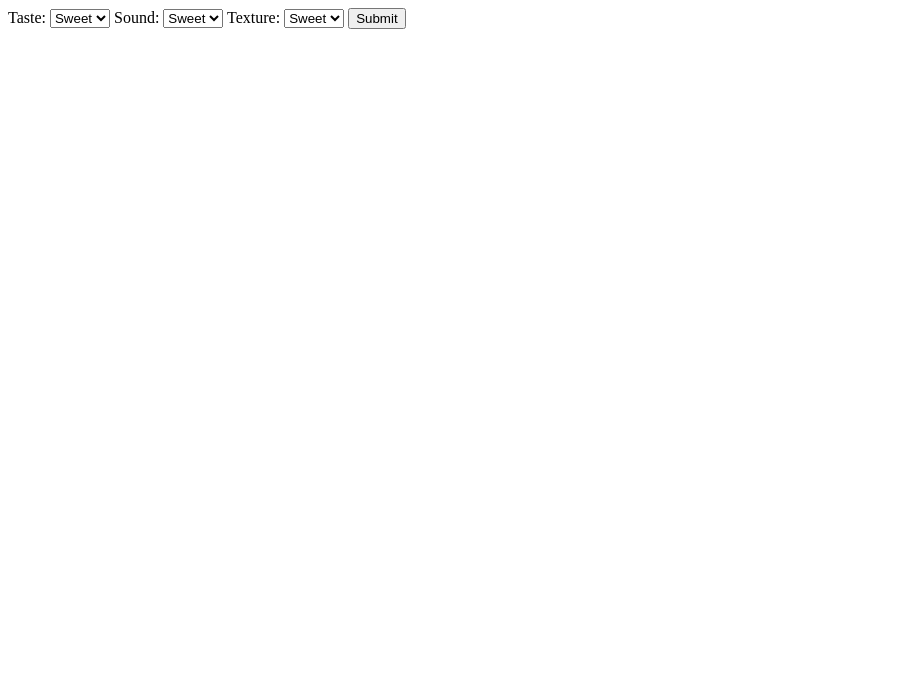
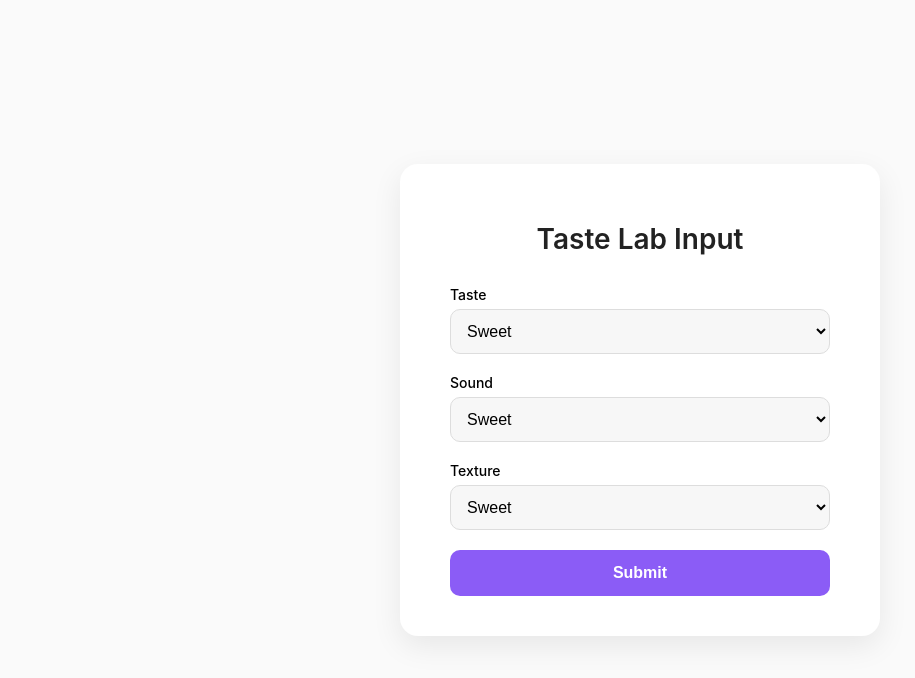
Before and after one commit to pancakecloud/Taste-Lab, a website: page public/index.html in a window 1280 px wide. Shown: the whole page, without its empty margins (0-915 px from the left). Drawn offline with Linux system fonts and the light colour scheme.

Commit message:
Improve form page UI and update CSS

```diff
--- a/public/index.html
+++ b/public/index.html
@@ -1,32 +1,130 @@
-<form id="tasteForm">
-  <label>Taste:
+<!DOCTYPE html>
+<html lang="en">
+<head>
+  <meta charset="UTF-8">
+  <title>Taste Input</title>
+</head>
+
+<body>
+  <div class="container">
+    <h1 class="title">Taste Lab Input</h1>
+
+    <form id="tasteForm" class="form">
+      <div class="field">
+        <label>Taste</label>
         <select name="taste">
           <option value="sweet">Sweet</option>
           <option value="sour">Sour</option>
           <option value="bitter">Bitter</option>
           <option value="salty">Salty</option>
         </select>
-  </label>
+      </div>
 
-  <label>Sound:
+      <div class="field">
+        <label>Sound</label>
         <select name="sound">
           <option value="sweet">Sweet</option>
           <option value="sour">Sour</option>
           <option value="bitter">Bitter</option>
           <option value="salty">Salty</option>
         </select>
-  </label>
+      </div>
 
-  <label>Texture:
+      <div class="field">
+        <label>Texture</label>
         <select name="texture">
           <option value="sweet">Sweet</option>
           <option value="sour">Sour</option>
           <option value="bitter">Bitter</option>
           <option value="salty">Salty</option>
         </select>
-  </label>
+      </div>
 
-  <button type="submit">Submit</button>
+      <button type="submit" class="btn">Submit</button>
     </form>
+  </div>
+
+  <style>
+    /* ---------- GLOBAL ---------- */
+body {
+  margin: 0;
+  padding: 0;
+  background: #fafafa;
+  font-family: "Inter", sans-serif;
+  display: flex;
+  justify-content: center;
+  align-items: center;
+  height: 100vh;
+}
+
+/* ---------- CONTAINER ---------- */
+.container {
+  background: white;
+  padding: 40px 50px;
+  border-radius: 18px;
+  width: 380px;
+  box-shadow: 0 10px 30px rgba(0,0,0,0.08);
+  text-align: center;
+}
+
+/* ---------- TITLE ---------- */
+.title {
+  margin-bottom: 30px;
+  font-size: 28px;
+  font-weight: 600;
+  color: #222;
+}
+
+/* ---------- FORM FIELDS ---------- */
+.field {
+  display: flex;
+  flex-direction: column;
+  text-align: left;
+  margin-bottom: 20px;
+}
+
+label {
+  font-size: 14px;
+  font-weight: 500;
+  margin-bottom: 6px;
+}
+
+select {
+  padding: 12px;
+  border-radius: 10px;
+  border: 1px solid #ddd;
+  font-size: 16px;
+  background: #f7f7f7;
+  transition: 0.2s;
+}
+
+select:focus {
+  border-color: #8b5cf6;
+  box-shadow: 0 0 0 3px rgba(139,92,246,0.2);
+  outline: none;
+}
+
+/* ---------- BUTTON ---------- */
+.btn {
+  background: #8b5cf6;
+  color: white;
+  border: none;
+  padding: 14px 20px;
+  border-radius: 10px;
+  font-size: 16px;
+  cursor: pointer;
+  width: 100%;
+  font-weight: 600;
+  transition: 0.2s;
+}
+
+.btn:hover {
+  background: #7c3aed;
+  transform: translateY(-2px);
+}
+
+  </style>
 
   <script src="/js/form.js"></script>
+</body>
+</html>
```
Also changed, not shown: submissions.json (+10 -0 lines), 3 other files. Lines whose indentation alone changed are shown as unchanged.
